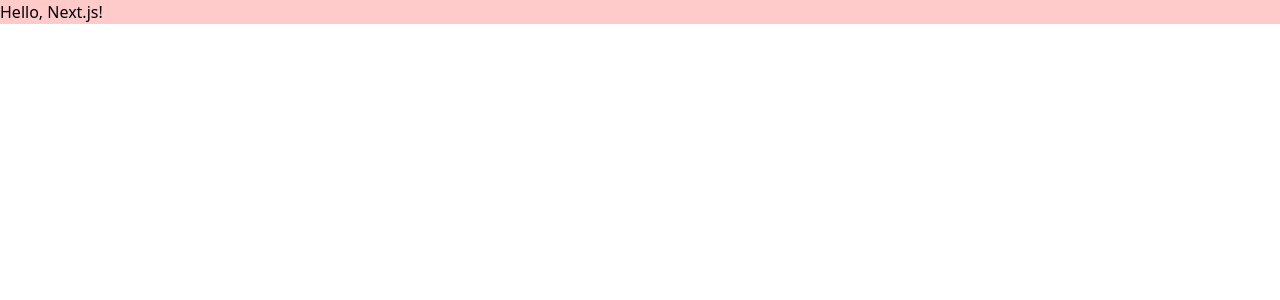
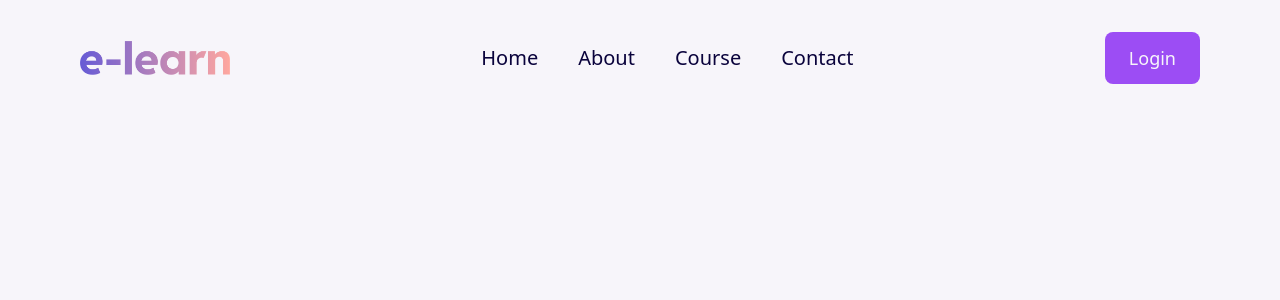
Before and after one commit to Clarawita/HO3_SE_Clarawita, a Next.js app: page / in a window 1280 px wide. Shown: the top 300 px of the page. Built offline with nearby package versions, Linux system fonts and the light colour scheme.

Commit message:
feat(navbar): add navbar

```diff
--- a/components/Navbar/Navbar.tsx
+++ b/components/Navbar/Navbar.tsx
@@ -0,0 +1,58 @@
+import React from "react";
+import { useState, useEffect } from "react";
+import Image from "next/image"
+
+export const Navbar = () => {
+  const [menuOpen, setMenuOpen] = useState(false);
+  const [scrolled, setScrolled] = useState(false);
+
+  useEffect(() => {
+    const handleScroll = () => {
+      if (window.scrollY > 70) {
+        setScrolled(true);
+      } else {
+        setScrolled(false);
+      }
+    };
+
+    window.addEventListener("scroll", handleScroll);
+    return () => {
+      window.removeEventListener("scroll", handleScroll);
+    };
+  }, []);
+
+  const mobileMenu = () => {
+    setMenuOpen(!menuOpen);
+  };
+
+  return (
+    <nav className={`fixed flex flex-row justify-between w-full items-center py-8 px-20 transition-colors duration-200 ${scrolled ? 'bg-[#f5efff]' : 'bg-transparent'}`}>
+      <a className="w-5\/6">
+        {/* <img className="w-5/6" src="/images/logo.png"></img> */}
+        <Image
+          src="/images/logo.png"
+          alt="Landscape picture"
+          width={150}
+          height={400}
+        />
+      </a>
+      <ul className={`flex flex-row gap-10 list-none ${menuOpen ? 'flex-col fixed top-20 right-0 bg-white p-8 w-40 rounded-lg shadow-lg transition-transform duration-300 transform translate-x-0' : 'hidden md:flex'}`}>
+        {[
+          ['Home', '/'],
+          ['About', '/'],
+          ['Course', '/'],
+          ['Contact', '/'],
+        ].map(([title, url, index]) => (
+          <li key={index}><a href={url} className="alist">{title}</a></li>
+        ))}
+      </ul>
+
+      <a className="hidden md:flex text-black font-medium text-lg py-3 px-6 rounded-lg text-white bg-purple transition-all duration-200 hover:bg-[#e2d2fa] hover:text-purple" href="#">Login</a>
+      <div className={`hamburger md:hidden ${menuOpen ? 'active' : ''}`} onClick={mobileMenu}>
+        <span className={`bar block w-6 h-0.5 my-1 mx-auto transition-all duration-300 bg-black ${menuOpen ? 'transform translate-y-2 rotate-45' : ''}`}></span>
+        <span className={`bar block w-6 h-0.5 my-1 mx-auto transition-all duration-300 bg-black ${menuOpen ? 'opacity-0' : ''}`}></span>
+        <span className={`bar block w-6 h-0.5 my-1 mx-auto transition-all duration-300 bg-black ${menuOpen ? 'transform -translate-y-2 -rotate-45' : ''}`}></span>
+      </div>
+    </nav>
+  );
+};
--- a/components/Navbar/index.ts
+++ b/components/Navbar/index.ts
@@ -0,0 +1 @@
+export * from "./Navbar"
--- /dev/null
+++ b/components/index.ts
@@ -0,0 +1,2 @@
+export * from "./Navbar"
+// export * from "./Hero"
--- a/pages/global.css
+++ b/pages/global.css
@@ -1,3 +1,24 @@
 @tailwind base;
 @tailwind components;
 @tailwind utilities;
+
+@import url('https://fonts.cdnfonts.com/css/poppins');
+
+body{
+  height: 200vh;
+  width: 100%;
+  background-color: #f7f5fa;
+  /* font-family: 'Poppins', sans-serif; */
+}
+
+::-webkit-scrollbar {
+  display: none;
+}
+
+.element::-webkit-scrollbar {
+  width: 0 !important;
+}
+
+.alist{
+  @apply relative text-font-black font-medium text-xl transition-transform duration-200 hover:after:scale-x-100 after:absolute after:bottom-[-0.1em] after:h-[0.1em] after:w-full after:left-0 after:bg-font-black after:transition-transform after:duration-200 after:ease-in-out after:scale-x-0;
+}
--- a/pages/index.tsx
+++ b/pages/index.tsx
@@ -1,3 +1,7 @@
+import { Navbar } from "../components/Navbar/Navbar"
+
 export default function Page() {
-  return <h1 className="bg-red-200">Hello, Next.js!</h1>
+  return (
+    <Navbar/>
+  )
 }
--- a/tailwind.config.js
+++ b/tailwind.config.js
@@ -9,7 +9,27 @@ module.exports = {
     "./src/**/*.{js,ts,jsx,tsx,mdx}",
   ],
   theme: {
-    extend: {},
+    extend: {
+      colors: {
+        "font-black": "#0a033c",
+        white: "#f7f5fa",
+        purple: "#9c4df4",
+        red: "#ff6652",
+        grey: "#5d5a6f",
+      },
+      fontFamily: {
+        "Poppins": ['Poppins', 'sans-serif']
+      },
+      fontSize: {
+        sm: '0.8rem',
+        base: '1rem',
+        xl: '1.25rem',
+        '2xl': '1.563rem',
+        '3xl': '1.953rem',
+        '4xl': '2.441rem',
+        '5xl': '3.052rem',
+      }
+    },
   },
   plugins: [],
 }
```
Also changed, not shown: public/images/logo.png (added).
